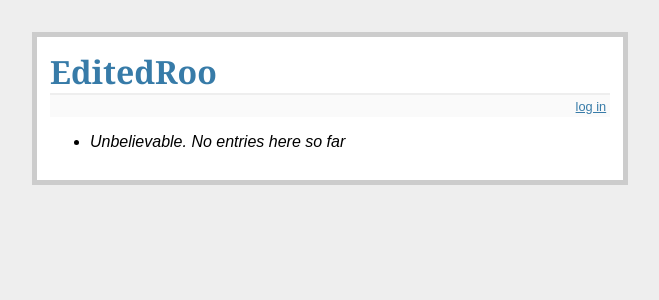
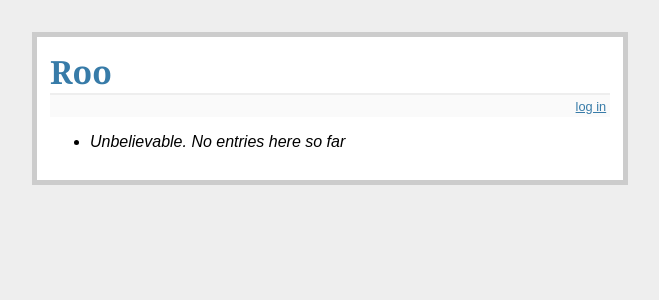
Before and after one commit to capellayee/roo, a Flask app: page / in a window 1280 px wide. Shown: the top 300 px of the page, without its empty margins (310-969 px from the left). Run offline with Flask 2, Linux system fonts and the light colour scheme.

Commit message:
removed Pranav's edits

```diff
--- a/Roo/templates/layout.html
+++ b/Roo/templates/layout.html
@@ -1,8 +1,8 @@
 <!doctyp html>
-<title>EditedRoo</title>
+<title>Roo</title>
 <link rel=stylesheet type=text/css href="{{ url_for('static', filename='style.css') }}">
 <div class='page'>
-	<h1>EditedRoo</h1>
+	<h1>Roo</h1>
 	<div class='metanav'>
 	{%if not session.logged_in %}
 		<a href="{{ url_for('login') }}">log in </a>
```
Also changed, not shown: 1 other file.
